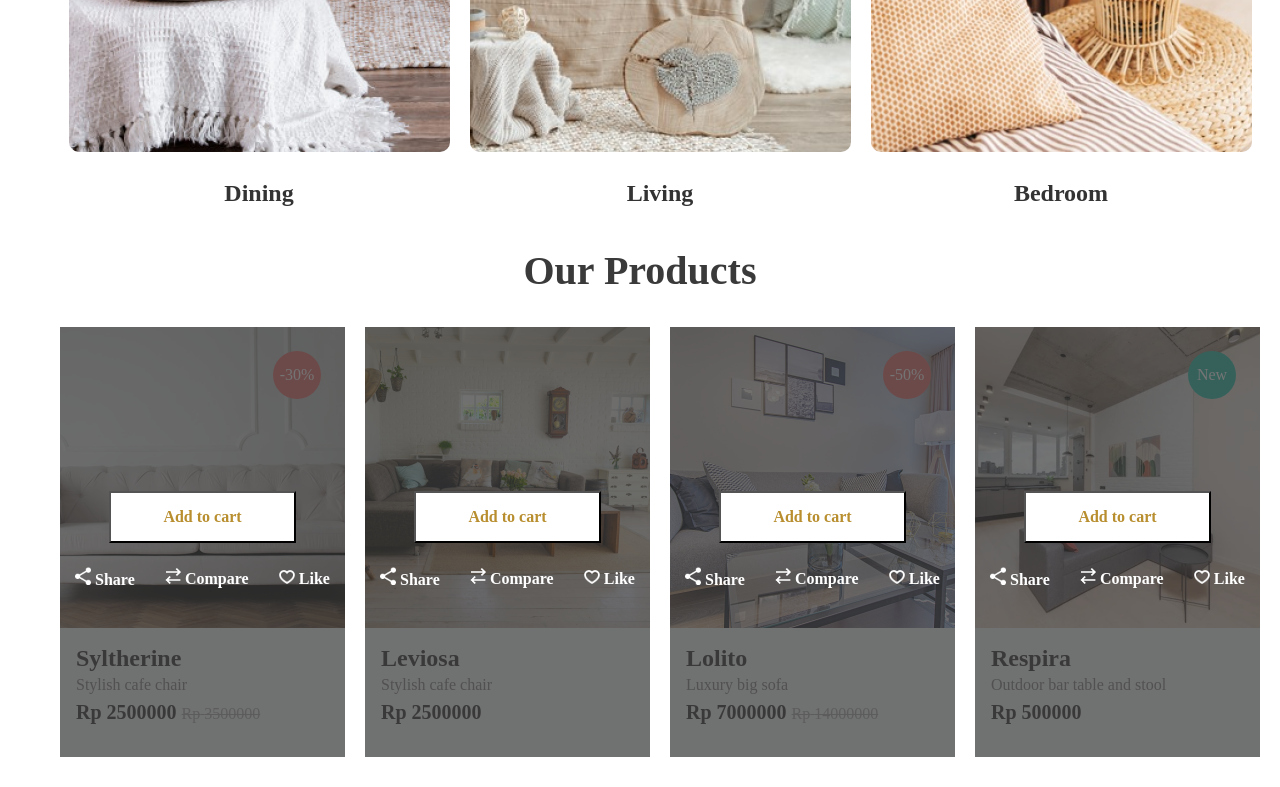
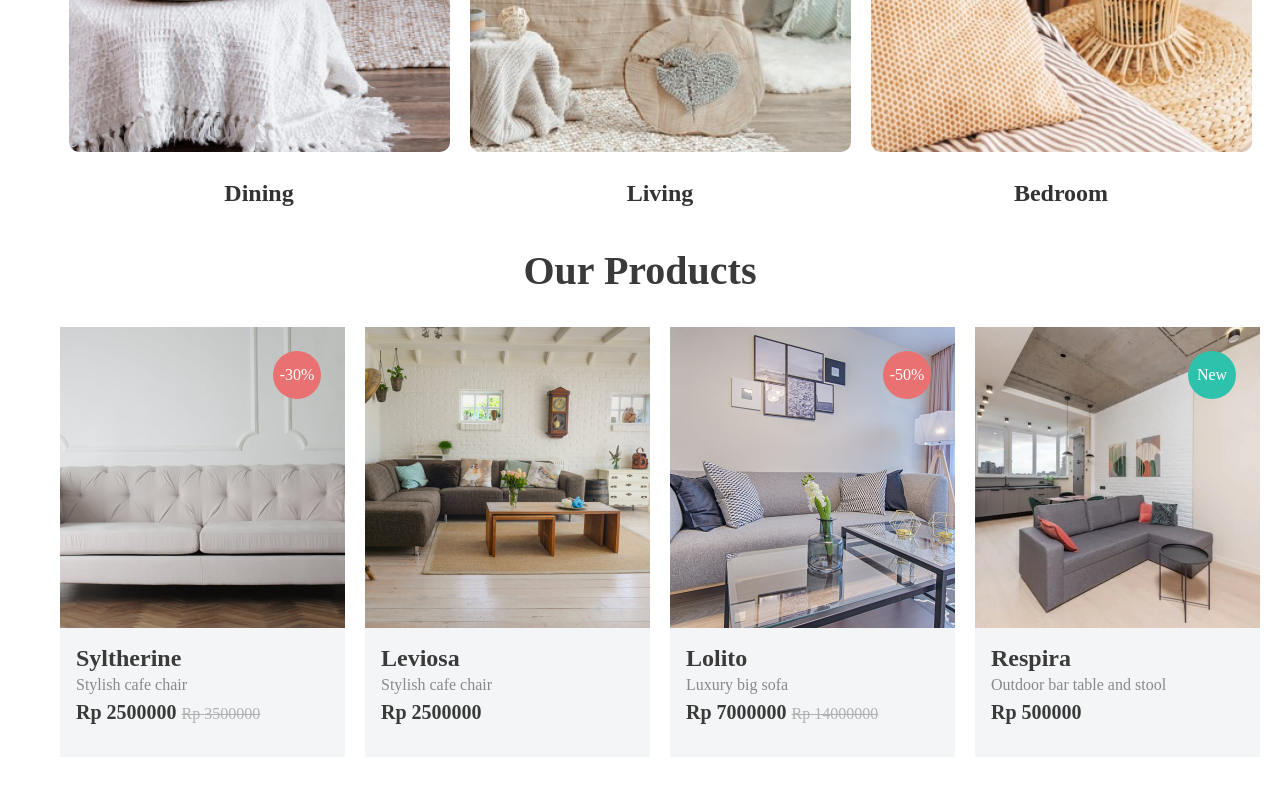
Before and after one commit to etneMr/ecommerce, a React (Create React App) app: page / in a window 1280 px wide. Shown: the part 1520-2307 px from the top of the page. Built offline with nearby package versions, Linux system fonts and the light colour scheme.

Commit message:
ECO-Shop update product card hover

```diff
--- a/src/index.css
+++ b/src/index.css
@@ -3,7 +3,6 @@ body {
   font-family: -apple-system, BlinkMacSystemFont, 'Segoe UI', 'Roboto', 'Oxygen',
     'Ubuntu', 'Cantarell', 'Fira Sans', 'Droid Sans', 'Helvetica Neue',
     sans-serif, Poppins;
-  src: url(./presentation/assets/fonts/Poppins.zip);
   -webkit-font-smoothing: antialiased;
   -moz-osx-font-smoothing: grayscale;
 }
--- a/src/presentation/components/Home/Home.css
+++ b/src/presentation/components/Home/Home.css
@@ -24,6 +24,11 @@
     text-align: center;
 }
 
+#product-showMore-comp {
+    display: flex;
+    justify-content: center;
+}
+
 .product-showMore {
     /* display: flex; */
     text-align: center;
--- a/src/presentation/components/Home/Home.jsx
+++ b/src/presentation/components/Home/Home.jsx
@@ -30,15 +30,16 @@ class Home extends React.Component {
 
 export default Home;
 
-
 function OurProduct() {
     return (
         <>
             <div className="product-header">Our Products</div>
             <ListProducts listProducts={listProducts} />
-            <button className="product-showMore">
-                <div className="showMore-text">Show More</div>
-            </button>
+            <div id="product-showMore-comp">
+                <button className="product-showMore">
+                    <div className="showMore-text">Show More</div>
+                </button>
+            </div>
         </>
     )
 }
@@ -57,7 +58,6 @@ export function ListProducts(props) {
         </>
     )
 }
-
 
 const listProducts = [
     {
--- a/src/presentation/components/ProductCard/ProductCard.css
+++ b/src/presentation/components/ProductCard/ProductCard.css
@@ -2,6 +2,7 @@
     position: static;
     width: 285px;
     height: 301px;
+    object-fit: cover;
     flex-shrink: 0;
     background: lightgray 50% / cover no-repeat;
 }
@@ -73,16 +74,19 @@
 
 #product-item {
     position: relative;
-
+    overflow: hidden;
 }
 
-#product-item:hover+#product-hover {
-    display: block;
+
+#product-item:hover #product-hover {
+    top: 0;
+    bottom: auto;
 }
 
 #product-hover {
     position: absolute;
-    top: 0;
+    /* top: 0; */
+    top: auto;
     margin: auto;
     width: 100%;
     height: 100%;
@@ -95,6 +99,8 @@
     /* align-self: center; */
     justify-content: center;
     align-items: stretch;
+    bottom: 100%;
+    transform: 2s;
     /* opacity: unset; */
     /* background: var(--color-gray-1, #3A3A3A); */
 
@@ -123,6 +129,7 @@
 #product-hover .product-action {
     display: flex;
     justify-content: space-around;
+    align-items: center;
 }
 
 #product-hover .action-option {
@@ -131,7 +138,13 @@
     font-size: 16px;
     font-style: normal;
     font-weight: 600;
+    align-self: center;
     line-height: 150%;
+}
+
+.product-action-option{
+    display: flex;
+    align-items: center;
 }
 
 /* #product-hover:hover { */
--- a/src/presentation/components/ProductCard/ProductCard.jsx
+++ b/src/presentation/components/ProductCard/ProductCard.jsx
@@ -1,11 +1,6 @@
 import React from "react";
 import PropTypes from "prop-types";
 import './ProductCard.css'
-import {
-    IconCompare,
-    IconHeart,
-    IconShare
-} from "../../constants";
 
 class ProductCard extends React.Component {
     // eslint-disable-next-line no-useless-constructor
@@ -76,15 +71,31 @@ function ProductHover() {
                     </div>
                 </button>
                 <div className="product-action">
-                    <div className="action-option">
-                        <img src={IconShare} alt="share" style={{display: "inline", width:"16px"}}/> Share
+                    <div className="product-action-option">
+                        <svg xmlns="http://www.w3.org/2000/svg" width="16" height="16" viewBox="0 0 16 16" fill="none">
+                            <path d="M12 10.6667C11.4747 10.6667 11 10.8733 10.644 11.2047L5.94 8.46667C5.97333 8.31334 6 8.16 6 8C6 7.84 5.97333 7.68667 5.94 7.53334L10.64 4.79334C11 5.12667 11.4733 5.33334 12 5.33334C13.1067 5.33334 14 4.44 14 3.33334C14 2.22667 13.1067 1.33334 12 1.33334C10.8933 1.33334 10 2.22667 10 3.33334C10 3.49334 10.0267 3.64667 10.06 3.8L5.36 6.54C5 6.20667 4.52667 6 4 6C2.89333 6 2 6.89334 2 8C2 9.10667 2.89333 10 4 10C4.52667 10 5 9.79333 5.36 9.46L10.0587 12.2053C10.0211 12.3563 10.0014 12.5111 10 12.6667C10 13.0622 10.1173 13.4489 10.3371 13.7778C10.5568 14.1067 10.8692 14.3631 11.2346 14.5144C11.6001 14.6658 12.0022 14.7054 12.3902 14.6282C12.7781 14.5511 13.1345 14.3606 13.4142 14.0809C13.6939 13.8012 13.8844 13.4448 13.9616 13.0568C14.0387 12.6689 13.9991 12.2668 13.8478 11.9013C13.6964 11.5358 13.44 11.2235 13.1111 11.0037C12.7822 10.784 12.3956 10.6667 12 10.6667Z" fill="white" />
+                        </svg>
+                        <div className="action-option">
+                            Share
+                        </div>
                     </div>
-                    <div className="action-option">
-                        <img src={IconCompare} alt="compare" style={{display: "inline", width:"16px"}}/> Compare
+                    <div className="product-action-option">
+                        <svg xmlns="http://www.w3.org/2000/svg" width="16" height="16" viewBox="0 0 16 16" fill="none">
+                            <path d="M10.08 7L11.08 8L14.52 4.55L11 1L10 2L11.8 3.8H2.00001V5.2H11.82L10.08 7ZM5.86001 9L4.86001 8L1.42001 11.5L4.91001 15L5.91001 14L4.10001 12.2H14V10.8H4.10001L5.86001 9Z" fill="white" />
+                        </svg>
+                        <div className="action-option">
+                            Compare
+                        </div>
                     </div>
-                    <div className="action-option">
-                        <img src={IconHeart} alt="heart" style={{display: "inline", width:"16px"}}/> Like
+                    <div className="product-action-option">
+                        <svg xmlns="http://www.w3.org/2000/svg" width="16" height="16" viewBox="0 0 16 16" fill="none">
+                            <path d="M7.99973 14.0361C-5.33333 6.66667 3.99999 -1.33333 7.99973 3.72537C12 -1.33334 21.3333 6.66667 7.99973 14.0361Z" stroke="white" stroke-width="1.8" />
+                        </svg>
+                        <div className="action-option">
+                            Like
+                        </div>
                     </div>
+
                 </div>
             </div>
         </>
```
